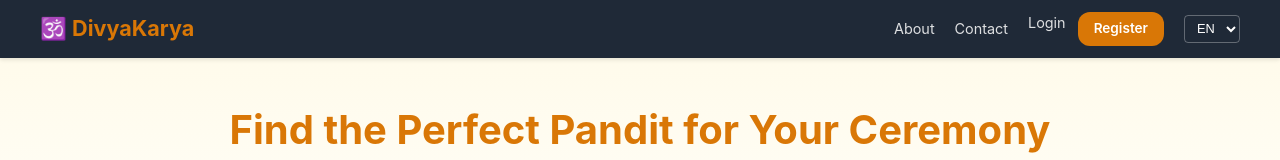
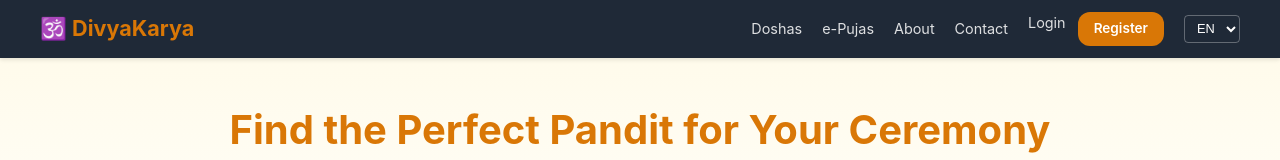
Before and after one commit to evyatriin/divyakarya, a React (Vite) app in the folder client/: page / in a window 1280 px wide. Shown: the top 160 px of the page. Built offline with nearby package versions, Linux system fonts and the light colour scheme; no server answers.

Commit message:
feat: Add Doshas and e-Pujas links to navbar
- Added Doshas and e-Pujas nav links
- Links scroll to respective sections on landing page
- Added id='doshas' and id='epujas' to sections

```diff
--- a/client/src/components/Navbar.jsx
+++ b/client/src/components/Navbar.jsx
@@ -32,6 +32,8 @@ const Navbar = () => {
                 </button>
 
                 <div className={`nav-menu ${isMenuOpen ? 'active' : ''}`}>
+                    <Link to="/#doshas" className="nav-link" onClick={closeMenu}>Doshas</Link>
+                    <Link to="/#epujas" className="nav-link" onClick={closeMenu}>e-Pujas</Link>
                     <Link to="/about" className="nav-link" onClick={closeMenu}>About</Link>
                     <Link to="/contact" className="nav-link" onClick={closeMenu}>Contact</Link>
 
--- a/client/src/pages/LandingPage.jsx
+++ b/client/src/pages/LandingPage.jsx
@@ -130,7 +130,7 @@ const LandingPage = () => {
             </section>
 
             {/* Doshas Section */}
-            <section style={{ background: '#FEF3C7', padding: '3rem 1rem' }}>
+            <section id="doshas" style={{ background: '#FEF3C7', padding: '3rem 1rem' }}>
                 <div className="container">
                     <div style={{ textAlign: 'center', marginBottom: '2rem' }}>
                         <h2 style={{ color: 'var(--secondary)', marginBottom: '0.5rem' }}>Dosha Remedies</h2>
@@ -153,7 +153,7 @@ const LandingPage = () => {
             </section>
 
             {/* e-Pujas Section */}
-            <section className="container" style={{ padding: '3rem 1rem' }}>
+            <section id="epujas" className="container" style={{ padding: '3rem 1rem' }}>
                 <div style={{ textAlign: 'center', marginBottom: '2rem' }}>
                     <div style={{ display: 'inline-flex', alignItems: 'center', gap: '0.5rem', background: 'var(--primary)', color: 'white', padding: '0.25rem 0.75rem', borderRadius: '1rem', fontSize: '0.75rem', marginBottom: '0.75rem' }}>
                         <Video size={14} /> e-Pujas - Online Rituals
```
